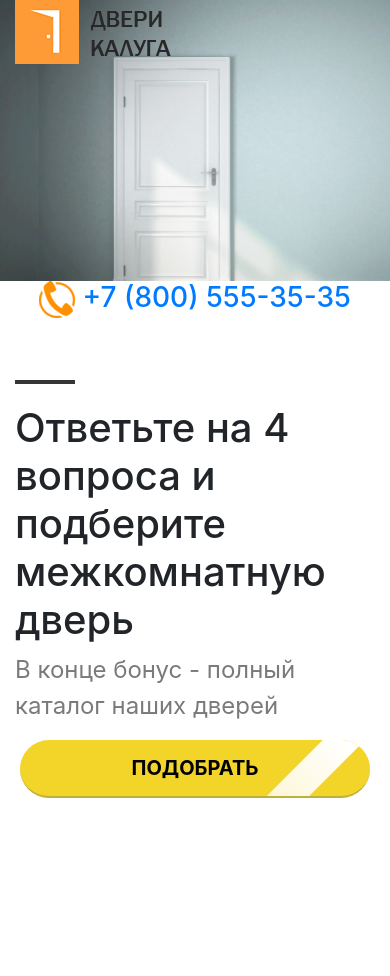
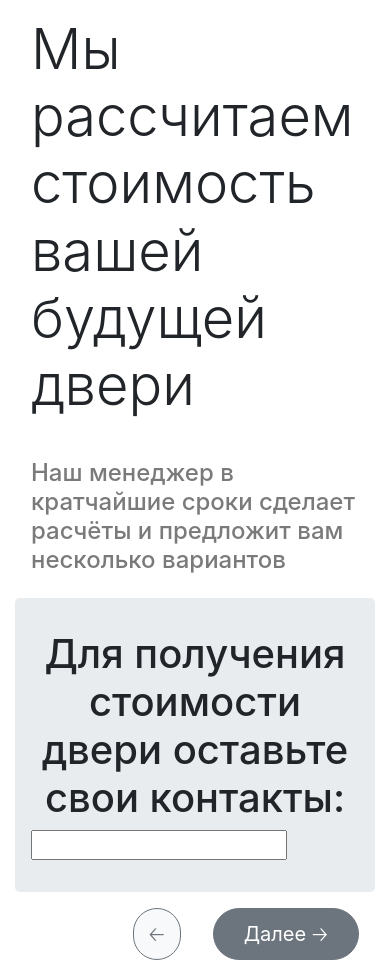
Before and after one commit to JohnyTitov/doors_quiz, a Django app: page / in a window 390 px wide. Before the commit the page ends 798 px from the top, so only its background shows below. Run offline with Django 3.2, Linux system fonts and the light colour scheme; some libraries are stand-ins or nearby versions.

Commit message:
phone number field visual update

```diff
--- a/pages/forms.py
+++ b/pages/forms.py
@@ -1,6 +1,7 @@
 from django import forms
 from phonenumber_field.formfields import PhoneNumberField
 from phonenumber_field.widgets import PhoneNumberPrefixWidget
+from django.core.validators import DecimalValidator
 
 
 class SelectForm(forms.Form):
@@ -28,5 +29,7 @@ class SelectForm(forms.Form):
     type_door = forms.ChoiceField(choices=TYPES, widget=forms.RadioSelect, )
     color_door = forms.ChoiceField(choices=COLORS, widget=forms.RadioSelect, )
     feedback = forms.ChoiceField(choices=FEEDBACK, widget=forms.RadioSelect, )
-    #phone = PhoneNumberField(widget=forms.TextInput(attrs={'placeholder': '+7(999) 999 99-99'}), )
-    phone = PhoneNumberField(widget=PhoneNumberPrefixWidget(), )
+    phone = PhoneNumberField(widget=PhoneNumberPrefixWidget(initial='RU',
+                             attrs={'placeholder ': '(999)-999-99-99',
+                                    'class': 'phone-field', }),
+                             max_length=10,)
--- a/pages/views.py
+++ b/pages/views.py
@@ -8,9 +8,9 @@ from .forms import SelectForm
 def test_bootstrap(request):
     if request.method == 'GET':
         form = SelectForm()
-        return render(request, 'index.html', {'form': form,})
+        return render(request, 'index.html', {'form': form, })
     elif request.method == 'POST':
-        return redirect('/')
+        return redirect(request.path)
 
 
 def show_page(request, url_name):
@@ -27,6 +27,6 @@ def show_page(request, url_name):
                      'form': form, }
             return render(request, 'index.html', param)
         else:
-            return redirect('/')
+            return redirect(request.path)
     elif request.method == 'POST':
-        return redirect('/')
+        return redirect(request.path)
--- a/static/style/selection.css
+++ b/static/style/selection.css
@@ -62,16 +62,24 @@ margin: 0.5rem;
 
 
 
-#id_phone {
-  width: 100%;
+.phone-field {
   height: 50px;
   margin-top: 50px;
-  border-radius: 1rem;
+  border-style: solid;
   outline: none;
 }
 
-#id_phone:focus {
-  border-radius: 1rem;
-  border-width: medium;
-  border-color: black;
+.phone-field:focus {
+  border-color: #1e90ff;
 }
+
+#id_phone_0 {
+  width: 20%;
+  border-radius: 0.5rem 0 0 0.5rem;
+  border-right: 0;
+}
+
+#id_phone_1 {
+  width: 80%;
+  border-radius: 0 0.5rem 0.5rem 0;
+}
--- a/templates/index.html
+++ b/templates/index.html
@@ -19,7 +19,7 @@
 
 <div class="container-fluid" style="height: 100vh; width: 100vw; min-height: 750px;">
   <!-- СТАРТОВАЯ СТРАНИЦА -->
-  <div id="start-page" class="row" style="height: 100%; overflow: hidden; display: flex;"> <!-- display: flex; -->
+  <div id="start-page" class="row" style="height: 100%; overflow: hidden; display: none;"> <!-- display: flex; -->
     <!-- Часть окна с изображением -->
     <div id="main-image" class="col-lg-7">
 
@@ -64,11 +64,11 @@
   </div>
 
   <!-- СТРАНИЦА ВЫБОРА -->
-  <div id="selection-page" style="height: 100%; display: none; opacity: 0; "> <!-- display: none; opacity: 0; -->
+  <div id="selection-page" style="height: 100%; display: block; opacity: 1; "> <!-- display: none; opacity: 0; -->
     <form action="" method="post">
         {% csrf_token %}
 
-        <div id="content_0" style="display: block;">
+        <div id="content_0" style="display: none;">
             <h1 class="display-4" style="padding: 1rem;">Какой стиль дверей вам больше нравится?</h1>
             <h4 style="color: #7a7a7a; padding: 1rem;" >Чтобы подобрать подходящие варианты, нам нужно знать ваши предпочтения. Пожалуйста, выберите один из стилей</h4>
             <!-- Выбор стиля двери -->
@@ -173,7 +173,8 @@
         </div>
     </div>
 
-    <div id="content_3" style="display: none;">
+    <div id="content_3" style="display: block;">
+
         <h1 class="display-4" style="padding: 1rem;">Мы рассчитаем стоимость вашей будущей двери</h1>
         <h4 style="color: #7a7a7a; padding: 1rem;" >Наш менеджер в кратчайшие сроки сделает расчёты и предложит вам несколько вариантов</h4>
 
```
Also changed, not shown: doors_quiz/settings.py (line endings or trailing spaces).
